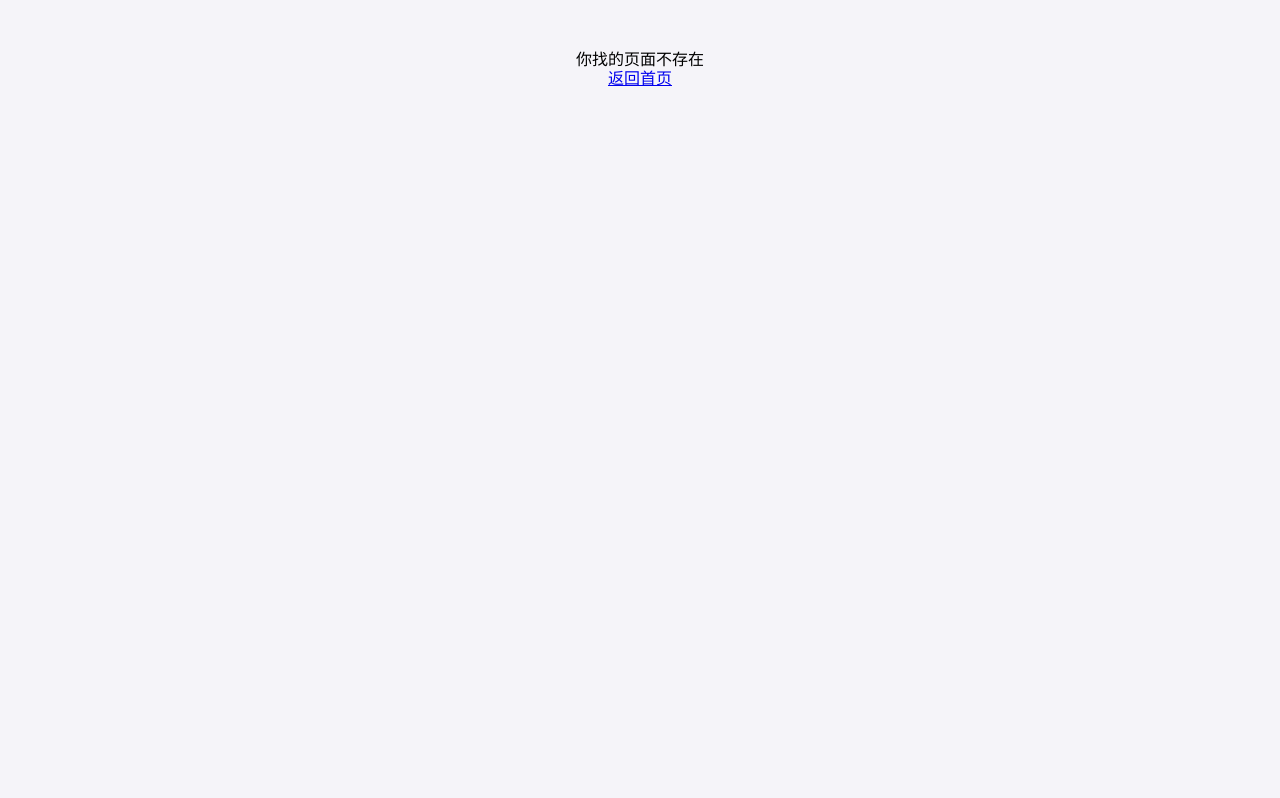
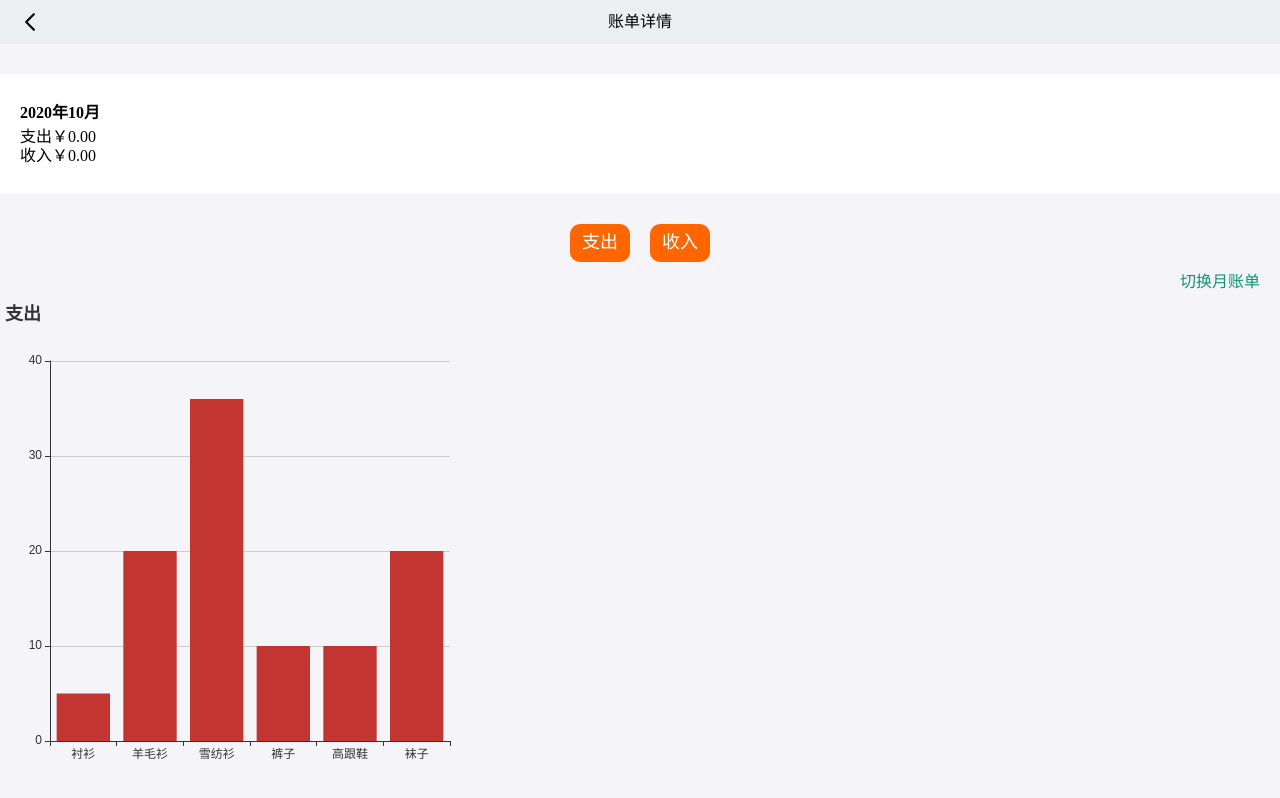
Before and after one commit to h666t/tally-react, a React app: page /Statistics in a window 1280 px wide. Shown: the top 798 px of the page. Built offline with nearby package versions, Linux system fonts and the light colour scheme.

Commit message:
ready for EchartPart component

```diff
--- a/package.json
+++ b/package.json
@@ -22,6 +22,7 @@
     "dayjs": "^1.8.36",
     "dotenv": "8.2.0",
     "dotenv-expand": "5.1.0",
+    "echarts": "^4.9.0",
     "eslint": "^6.6.0",
     "eslint-config-react-app": "^5.2.1",
     "eslint-loader": "3.0.3",
@@ -91,6 +92,7 @@
   },
   "devDependencies": {
     "@types/classnames": "^2.2.10",
+    "@types/echarts": "^4.6.5",
     "@types/react-router-dom": "^5.1.5",
     "@types/styled-components": "^5.1.3",
     "@types/webpack-env": "^1.15.3"
--- a/src/App.tsx
+++ b/src/App.tsx
@@ -9,6 +9,7 @@ import {
 import {NotFound} from './view/NotFound';
 import {TagList} from './view/Money/tagList/TagList';
 import {TagDetail} from './view/Money/tagList/TagDetail';
+import {Statistics} from './view/Statistics';
 
 const App:React.FC = ()=>{
   return (
@@ -27,6 +28,9 @@ const App:React.FC = ()=>{
           <Route exact path="/Money/TagList/:id">
             <TagDetail/>
           </Route>
+          <Route exact path="/Statistics">
+            <Statistics/>
+          </Route>
           <Route  path="/*">
             <NotFound/>
           </Route>
--- /dev/null
+++ b/src/lib/fetchSpecialDataSource.tsx
@@ -0,0 +1,34 @@
+import dayjs from 'dayjs';
+import {DataSourceItem} from '../view/Money';
+
+const fetchSpecialDataSource = (date: string, category:'+'|'-'|'both') => {
+  const dataSource = JSON.parse(window.localStorage.getItem('dataSource') || '[]')
+  const container: DataSourceItem[] = []
+  dataSource.forEach((item: DataSourceItem)=>{
+    if (item.date.indexOf(date) >=0){
+      switch (category) {
+        case 'both':
+          container.push(item)
+          break
+        case '+':
+          if (item.category === '+'){container.push(item)}
+          break
+        case '-':
+          if (item.category === '-'){container.push(item)}
+          break
+      }
+    }
+  })
+  container.sort((a,b)=>{
+    if (a.date > b.date){
+      return -1
+    } else if(a.date === b.date) {
+      return 0
+    } else {
+      return 1
+    }
+  })
+  return container
+}
+
+export {fetchSpecialDataSource}
--- a/src/lib/fetchSpecialTimeAmount.tsx
+++ b/src/lib/fetchSpecialTimeAmount.tsx
@@ -1,7 +1,7 @@
 import {DataSourceItem} from '../view/Money';
 
 const fetchSpecialTimeAmount = (category: '+'|'-',date: string) => {
-  const dataSource: DataSourceItem[] = JSON.parse(window.localStorage.getItem('records') || '[]')
+  const dataSource: DataSourceItem[] = JSON.parse(window.localStorage.getItem('dataSource') || '[]')
   let amount = 0
   dataSource.forEach(item=>{
     if (item.date.indexOf(date)>=0 && item.category === category){
--- a/src/lib/fetchSpecialTimeRecords.tsx
+++ /dev/null
@@ -1,25 +0,0 @@
-import dayjs from 'dayjs';
-import {DataSourceItem} from '../view/Money';
-
-const fetchSpecialTimeRecords = () => {
-  const dataSource = JSON.parse(window.localStorage.getItem('records') || '[]')
-  const today = dayjs().format('YYYY-MM-DD')
-  const container: DataSourceItem[] = []
-  dataSource.forEach((item: DataSourceItem)=>{
-    if (item.date.indexOf(today) >=0){
-      container.push(item)
-    }
-  })
-  container.sort((a,b)=>{
-    if (a.date > b.date){
-      return -1
-    } else if(a.date === b.date) {
-      return 0
-    } else {
-      return 1
-    }
-  })
-  return container
-}
-
-export {fetchSpecialTimeRecords}
--- a/src/view/Home/RecordDetailList.tsx
+++ b/src/view/Home/RecordDetailList.tsx
@@ -1,6 +1,6 @@
 import React, {useEffect} from 'react';
 import styled from 'styled-components';
-import {fetchSpecialTimeRecords} from '../../lib/fetchSpecialTimeRecords';
+import {fetchSpecialDataSource} from '../../lib/fetchSpecialDataSource';
 import dayjs from 'dayjs';
 
 const DetailListWrapper = styled.ul`
@@ -35,7 +35,7 @@ const DetailListWrapper = styled.ul`
 `
 
 const RecordDetailList = () => {
-  const todayRecordsList = fetchSpecialTimeRecords()
+  const todayRecordsList = fetchSpecialDataSource(`${dayjs().format('YYYY-MM-DD')}`,'both')
   return (
     <DetailListWrapper>
       {todayRecordsList.map(item=>{
--- a/src/view/Home/RecordScreen.tsx
+++ b/src/view/Home/RecordScreen.tsx
@@ -2,6 +2,7 @@ import React from 'react';
 import styled from 'styled-components';
 import dayjs from 'dayjs';
 import {fetchSpecialTimeAmount} from 'lib/fetchSpecialTimeAmount';
+import {useHistory} from 'react-router-dom'
 
 
 const ScreenWrapper = styled.div`
@@ -50,6 +51,7 @@ const ScreenWrapper = styled.div`
 `
 
 const RecordScreen = () => {
+  const history = useHistory()
   const currentMonth = dayjs().format('YYYY-MM')
   const thisMonthInputAmount = fetchSpecialTimeAmount('+',currentMonth)
   const thisMonthOutputAmount = fetchSpecialTimeAmount('-',currentMonth)
@@ -65,7 +67,10 @@ const RecordScreen = () => {
           <span>本月收入</span>
           <span>￥{thisMonthInputAmount}</span>
       </span>
-        <span className={'echart'}>查看图标分析</span>
+        <span className={'echart'}
+              onClick={()=>{history.push('/Statistics')}}>
+          查看图标分析
+        </span>
       </div>
     </ScreenWrapper>
   )
--- /dev/null
+++ b/src/view/Statistics.tsx
@@ -0,0 +1,102 @@
+import React, {useEffect, useState} from 'react';
+import {NavWithBack} from '../components/NavWithBack';
+import styled from 'styled-components';
+import {Button} from '../components/Button';
+import dayjs from 'dayjs';
+import {fetchSpecialTimeAmount} from '../lib/fetchSpecialTimeAmount';
+import {EchartPart} from './statistics/EchartPart';
+import {DataSourceItem} from './Money';
+import {fetchSpecialDataSource} from '../lib/fetchSpecialDataSource';
+
+const StatisticsWrapper = styled.div`
+  >.screen{
+    display: flex;
+    flex-direction: column;
+    height: 120px;
+    background: white;
+    justify-content: center;
+    padding-left: 20px;
+    margin-top: 30px;
+    >span:nth-child(1){
+      font-weight: bold;
+      padding-bottom: 5px;
+    }
+  }
+  >.buttonWrapper{
+    display: flex;
+    justify-content: center;
+    margin-top: 30px;
+    >div{
+        >.input{
+          margin-left: 10px;
+        }
+        >.output{
+          margin-right: 10px;
+        }
+    }
+  }
+  >.switch{
+    display: flex;
+    justify-content: space-between;
+    margin-top: 10px;
+    margin-bottom: 10px;
+    margin-right: 20px;
+    color: #0f9570;
+  }
+`
+
+const Statistics:React.FC = () => {
+  const thisMonth = `${dayjs().format('YYYY年MM月')}`
+  const inputAmount = fetchSpecialTimeAmount('+',thisMonth).toFixed(2)
+  const outputAmount = fetchSpecialTimeAmount('-',thisMonth).toFixed(2)
+  const [echartCategory,setEchartCategory] = useState<'+' | '-'>('-')
+  const [monthOrYear,setMonthOrYear] = useState<'month' | 'year'>('month')
+  const changeEchartCategory = (value: '+' | '-') => {
+    setEchartCategory(value)
+  }
+  const changeMonthOrYear = () => {
+    monthOrYear === 'month' ? setMonthOrYear('year')
+                            : setMonthOrYear('month')
+  }
+  const [specialDataSource,setSpecialDataSource] = useState<DataSourceItem[]>([])
+  useEffect(()=>{
+    let date = dayjs().format('YYYY-MM')
+    if (monthOrYear === 'month'){
+      date = dayjs().format('YYYY-MM')
+    }else if (monthOrYear === 'year'){
+      date = dayjs().format('YYYY')
+    }
+    setSpecialDataSource(
+      fetchSpecialDataSource(date,echartCategory)
+    )
+  },[echartCategory,monthOrYear])
+  return (
+    <StatisticsWrapper>
+      <NavWithBack title={'账单详情'} backPath={'/'}/>
+          <div className={'screen'}>
+              <span>{thisMonth}</span>
+              <span>
+                支出
+                <span>￥{inputAmount}</span>
+              </span>
+              <span>
+                收入
+                <span>￥{outputAmount}</span>
+              </span>
+          </div>
+      <div className={'buttonWrapper'}>
+        <Button className={'output'} onClick={()=>{changeEchartCategory('-')}}>支出</Button>
+        <Button className={'input'} onClick={()=>{changeEchartCategory('+')}}>收入</Button>
+      </div>
+      <div className={'switch'}>
+        <span> </span>
+        <span className={'switchButton'} onClick={changeMonthOrYear}>
+          切换{monthOrYear === 'month' ? '月' : '年'}账单
+        </span>
+      </div>
+      <EchartPart monthOrYear={monthOrYear}/>
+    </StatisticsWrapper>
+  )
+}
+
+export {Statistics}
--- /dev/null
+++ b/src/view/statistics/EchartPart.tsx
@@ -0,0 +1,44 @@
+import React, {useEffect} from 'react';
+import styled from 'styled-components';
+const echarts = require('echarts');
+
+const EchartWraper = styled.div`
+   >#main{
+    width: 500px;
+    height: 500px;
+   }
+`
+
+type Props = {
+  monthOrYear: 'month' | 'year'
+}
+
+const EchartPart:React.FC<Props> = (props) => {
+  let myChart = null
+  const  option = {
+    title:{
+      text:'支出'
+    },
+    tooltip: {},
+    xAxis: {
+      data: ["衬衫","羊毛衫","雪纺衫","裤子","高跟鞋","袜子"]
+    },
+    yAxis: {},
+    series: [{
+      name: '销量',
+      type: 'bar',
+      data: [5, 20, 36, 10, 10, 20]
+    }]
+  };
+  useEffect(()=>{
+    myChart = echarts.init(document.getElementById('main'));
+    myChart.setOption(option);
+  },[])
+  return (
+    <EchartWraper>
+      <div id={'main'}> </div>
+    </EchartWraper>
+  )
+}
+
+export {EchartPart}
```
Also changed, not shown: src/assets/icons/switch.svg (added), 1 other file (tests, documents, lock files or other folders).
